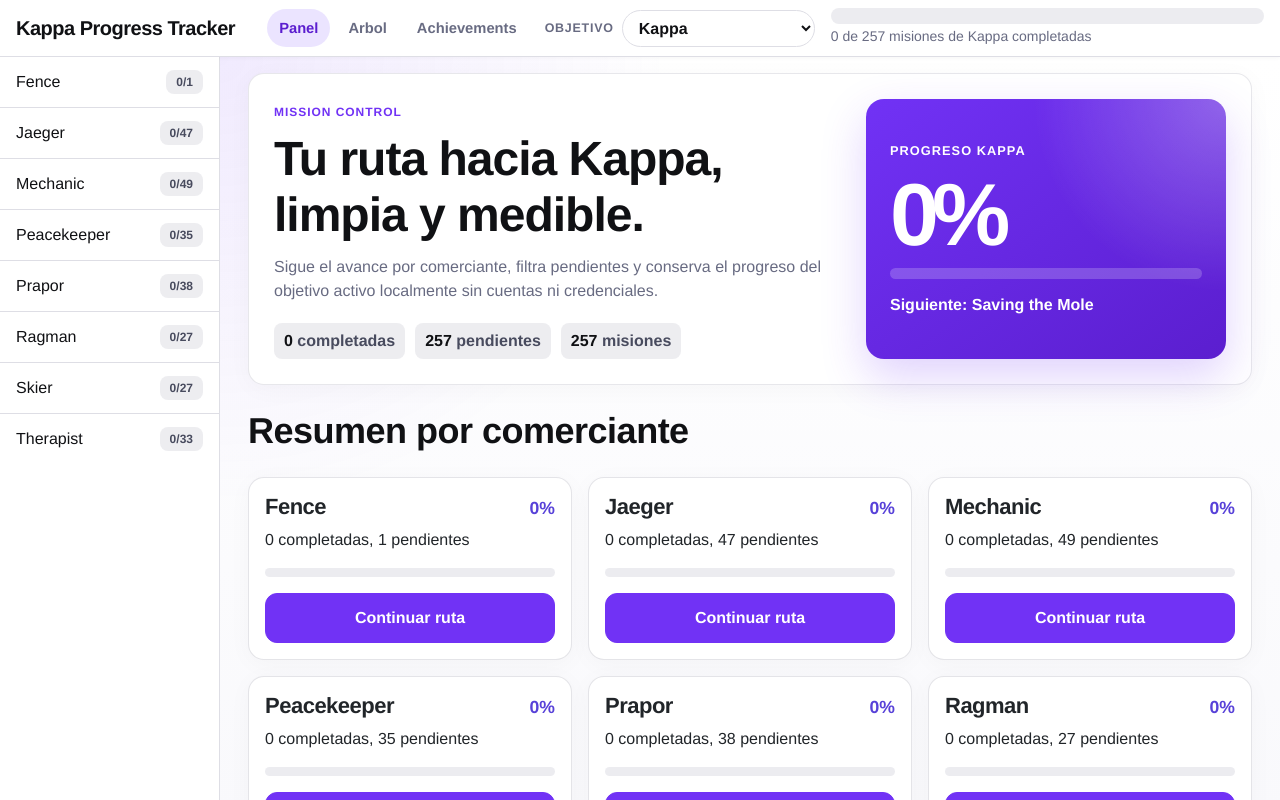
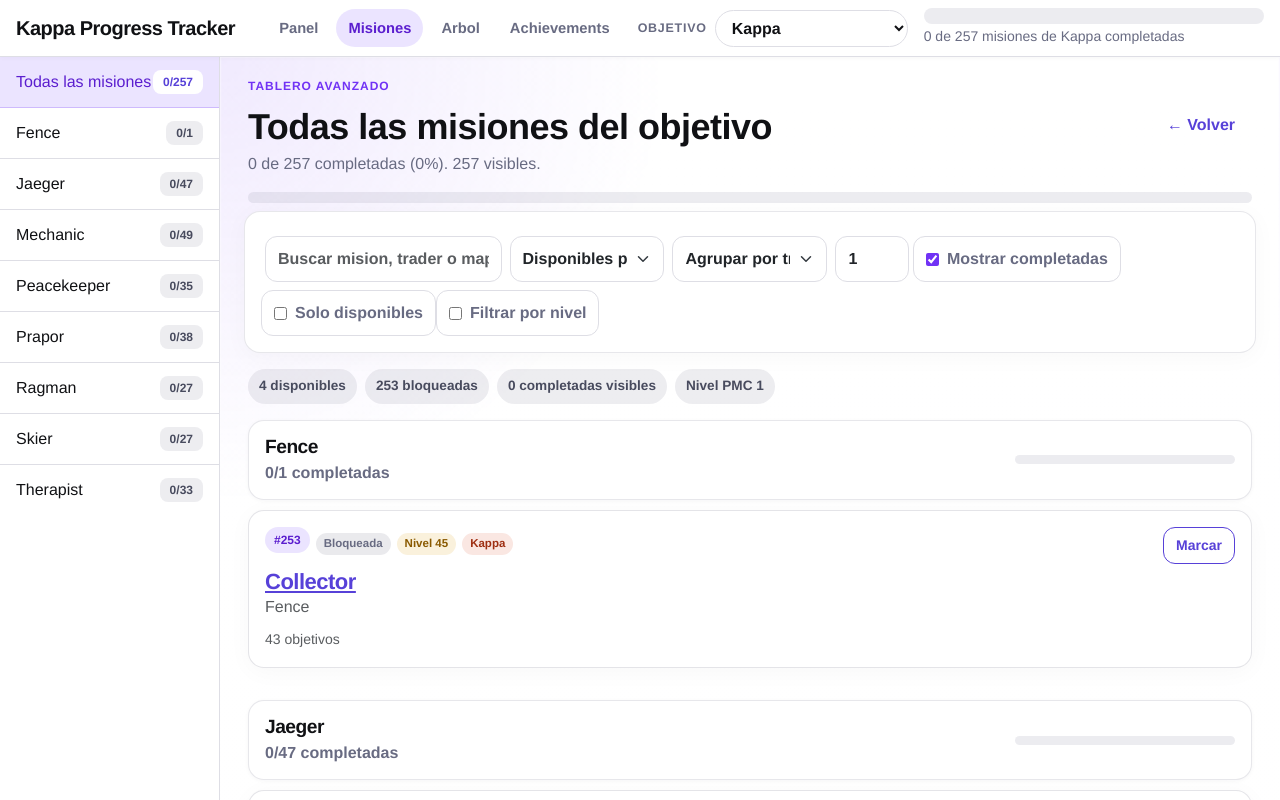
Before and after one commit to mario-asenjo/KappaRequirementsPage, a React (Vite) app: page /tasks in a window 1280 px wide. Before the commit this address led to /. Shown: the top 800 px of the page. Built offline with nearby package versions, Linux system fonts and the light colour scheme.

Commit message:
Add reference parity quest board

```diff
--- a/src/App.tsx
+++ b/src/App.tsx
@@ -37,6 +37,7 @@ const App: React.FC = () => {
         <main className="app-main flex-grow-1 overflow-auto p-3">
           <Routes>
             <Route path="/" element={<Home tasks={activeTasks} goal={activeGoal} goalProgress={goalProgress} />} />
+            <Route path="/tasks" element={<QuestListPage tasks={activeTasks} />} />
             <Route path="/quest-tree" element={<QuestTreePage tasks={activeTasks} />} />
             <Route path="/achievements" element={<AchievementsPage tasks={allTasks} onGoalChange={setActiveGoalId} />} />
             <Route
--- a/src/components/Header.tsx
+++ b/src/components/Header.tsx
@@ -33,6 +33,7 @@ const Header: React.FC<HeaderProps> = ({ tasks, goals, activeGoal, goalProgress,
       <NavLink to="/" className="navbar-brand mb-0 h1">Kappa Progress Tracker</NavLink>
       <nav className="header-nav" aria-label="Navegacion principal">
         <NavLink to="/" end>Panel</NavLink>
+        <NavLink to="/tasks">Misiones</NavLink>
         <NavLink to="/quest-tree">Arbol</NavLink>
         <NavLink to="/achievements">Achievements</NavLink>
       </nav>
--- a/src/components/Sidebar.tsx
+++ b/src/components/Sidebar.tsx
@@ -25,6 +25,17 @@ const Sidebar: React.FC<SidebarProps> = ({ tasks }) => {
       aria-label="Comerciantes"
     >
       <div className="list-group list-group-flush">
+        <NavLink
+          to="/tasks"
+          className={({ isActive }) =>
+            `trader-link list-group-item list-group-item-action d-flex justify-content-between align-items-center ${
+              isActive ? 'active' : ''
+            }`
+          }
+        >
+          <span>Todas las misiones</span>
+          <span className="badge trader-badge">{completedTaskIds.filter((id) => tasks.some((task) => task.id === id)).length}/{tasks.length}</span>
+        </NavLink>
         {traders.map((trader) => {
           const traderTasks = tasks.filter((t) => t.trader === trader);
           const completedForTrader = traderTasks.filter((t) =>
--- a/src/components/TaskCard.tsx
+++ b/src/components/TaskCard.tsx
@@ -6,6 +6,7 @@ import { Task } from '../types';
 interface TaskCardProps {
   task: Task;
   position?: number;
+  status?: 'completed' | 'available' | 'locked';
 }
 
 /**
@@ -14,7 +15,7 @@ interface TaskCardProps {
  * is persisted in localStorage using the custom hook. Styling is kept
  * minimal using Bootstrap utility classes.
  */
-const TaskCard: React.FC<TaskCardProps> = ({ task, position }) => {
+const TaskCard: React.FC<TaskCardProps> = ({ task, position, status }) => {
   const { completedTaskIds, setCompletedTaskIds } = useProgress();
 
   const isCompleted = completedTaskIds.includes(task.id);
@@ -33,7 +34,17 @@ const TaskCard: React.FC<TaskCardProps> = ({ task, position }) => {
     <div className={`task-card card mb-3 ${isCompleted ? 'is-completed' : ''}`}>
       <div className="card-body d-flex flex-column flex-sm-row gap-3 justify-content-between align-items-start">
         <div className="task-card-content">
-          {position !== undefined && <span className="task-order">#{position}</span>}
+          <div className="task-card-badges">
+            {position !== undefined && <span className="task-order">#{position}</span>}
+            {status && (
+              <span className={`task-status task-status--${status}`}>
+                {status === 'available' ? 'Disponible' : status === 'locked' ? 'Bloqueada' : 'Completada'}
+              </span>
+            )}
+            {task.levelRequirement && <span className="task-level">Nivel {task.levelRequirement}</span>}
+            {task.lightkeeperRequired && <span className="task-flag task-flag--lightkeeper">LK</span>}
+            {task.countsForKappa && <span className="task-flag task-flag--kappa">Kappa</span>}
+          </div>
           <h5 className="card-title mb-1">
             <Link to={`/task/${encodeURIComponent(task.id)}`}>{task.title}</Link>
           </h5>
--- a/src/pages/QuestListPage.tsx
+++ b/src/pages/QuestListPage.tsx
@@ -1,8 +1,9 @@
-import React, { useState } from 'react';
+import React, { useMemo, useState } from 'react';
 import { useParams, Link } from 'react-router-dom';
 import TaskCard from '../components/TaskCard';
 import useProgress from '../hooks/useProgress';
 import { Task } from '../types';
+import { getQuestStatus } from '../utils/questTree';
 
 interface QuestListPageProps {
   tasks: Task[];
@@ -15,73 +16,180 @@ interface QuestListPageProps {
  */
 const QuestListPage: React.FC<QuestListPageProps> = ({ tasks }) => {
   const { traderName } = useParams();
-  const trader = decodeURIComponent(traderName ?? '');
-  const traderTasks = tasks.filter((t) => t.trader === trader);
-  const { completedTaskIds } = useProgress();
+  const trader = traderName ? decodeURIComponent(traderName) : '';
+  const scopedTasks = trader ? tasks.filter((task) => task.trader === trader) : tasks;
+  const { completedTaskIds, playerLevel, setPlayerLevel } = useProgress();
   const [search, setSearch] = useState('');
-  const [hideCompleted, setHideCompleted] = useState(false);
-  const completedForTrader = traderTasks.filter((task) => completedTaskIds.includes(task.id)).length;
-  const traderProgress = traderTasks.length > 0
-    ? Math.round((completedForTrader / traderTasks.length) * 100)
+  const [showCompleted, setShowCompleted] = useState(true);
+  const [nextOnly, setNextOnly] = useState(false);
+  const [levelFilter, setLevelFilter] = useState(false);
+  const [groupBy, setGroupBy] = useState<'trader' | 'map'>('trader');
+  const [sortBy, setSortBy] = useState<'name' | 'level-asc' | 'level-desc' | 'incomplete-first' | 'available-first'>('available-first');
+  const completedForScope = scopedTasks.filter((task) => completedTaskIds.includes(task.id)).length;
+  const scopeProgress = scopedTasks.length > 0
+    ? Math.round((completedForScope / scopedTasks.length) * 100)
     : 0;
+  const tasksByNameOrId = useMemo(() => {
+    const index = new Map<string, Task>();
+    tasks.forEach((task) => {
+      index.set(task.id.trim().toLowerCase(), task);
+      index.set(task.title.trim().toLowerCase(), task);
+    });
+    return index;
+  }, [tasks]);
 
-  const filtered = traderTasks.filter((task) => {
-    const matchesTitle = task.title.toLowerCase().includes(search.toLowerCase());
+  const getStatus = (task: Task) => getQuestStatus(task, completedTaskIds, tasksByNameOrId, playerLevel);
+  const filtered = scopedTasks.filter((task) => {
+    const normalizedSearch = search.toLowerCase().trim();
+    const matchesSearch = !normalizedSearch
+      || task.title.toLowerCase().includes(normalizedSearch)
+      || task.trader.toLowerCase().includes(normalizedSearch)
+      || (task.location ?? '').toLowerCase().includes(normalizedSearch);
     const isCompleted = completedTaskIds.includes(task.id);
-    return matchesTitle && (!hideCompleted || !isCompleted);
+    const status = getStatus(task);
+    return matchesSearch
+      && (showCompleted || !isCompleted)
+      && (!nextOnly || status === 'available')
+      && (!levelFilter || (task.levelRequirement ?? 1) <= playerLevel);
   });
+  const sorted = [...filtered].sort((a, b) => {
+    const completedA = completedTaskIds.includes(a.id);
+    const completedB = completedTaskIds.includes(b.id);
+    const statusA = getStatus(a);
+    const statusB = getStatus(b);
+
+    if (sortBy === 'level-asc') return (a.levelRequirement ?? 1) - (b.levelRequirement ?? 1) || a.title.localeCompare(b.title);
+    if (sortBy === 'level-desc') return (b.levelRequirement ?? 1) - (a.levelRequirement ?? 1) || a.title.localeCompare(b.title);
+    if (sortBy === 'incomplete-first' && completedA !== completedB) return completedA ? 1 : -1;
+    if (sortBy === 'available-first' && statusA !== statusB) {
+      const order = { available: 0, locked: 1, completed: 2 };
+      return order[statusA] - order[statusB];
+    }
+
+    return a.title.localeCompare(b.title);
+  });
+  const groups = sorted.reduce<Record<string, Task[]>>((acc, task) => {
+    const key = groupBy === 'map' ? task.location || 'Sin mapa especifico' : task.trader;
+    acc[key] = acc[key] ?? [];
+    acc[key].push(task);
+    return acc;
+  }, {});
+  const groupEntries = Object.entries(groups).sort(([a], [b]) => a.localeCompare(b));
+  const handlePlayerLevelChange = (event: React.ChangeEvent<HTMLInputElement>) => {
+    setPlayerLevel(Math.min(79, Math.max(1, Number(event.target.value) || 1)));
+  };
 
   return (
-    <div className="container-fluid">
+    <div className="quest-board-page container-fluid">
       <div className="page-heading d-flex flex-column flex-sm-row align-items-sm-center gap-2 mb-3">
           <div className="me-auto">
-            <span className="eyebrow">Ruta ordenada por aparicion</span>
-            <h2 className="mb-1">Misiones de {trader}</h2>
+            <span className="eyebrow">Tablero avanzado</span>
+            <h2 className="mb-1">{trader ? `Misiones de ${trader}` : 'Todas las misiones del objetivo'}</h2>
             <p className="page-subtitle mb-0">
-              {completedForTrader} de {traderTasks.length} completadas ({traderProgress}%).
+              {completedForScope} de {scopedTasks.length} completadas ({scopeProgress}%). {filtered.length} visibles.
             </p>
           </div>
           <Link to="/" className="btn btn-link">← Volver</Link>
       </div>
-      <div className="progress trader-page-progress mb-3" aria-label={`Progreso de ${trader}`}>
+      <div className="progress trader-page-progress mb-3" aria-label={trader ? `Progreso de ${trader}` : 'Progreso de todas las misiones'}>
         <div
           className="progress-bar"
           role="progressbar"
-          style={{ width: `${traderProgress}%` }}
-          aria-valuenow={traderProgress}
+          style={{ width: `${scopeProgress}%` }}
+          aria-valuenow={scopeProgress}
           aria-valuemin={0}
           aria-valuemax={100}
         ></div>
       </div>
-      <div className="filter-panel row mb-3">
-        <div className="col-md-6 col-lg-4 mb-2">
+      <div className="filter-panel quest-board-controls row g-2 mb-3">
+        <div className="col-md-6 col-xl-3">
           <input
             type="text"
             className="form-control"
-            placeholder="Buscar misión…"
+            placeholder="Buscar mision, trader o mapa..."
             value={search}
             onChange={(e) => setSearch(e.target.value)}
           />
         </div>
-        <div className="col-md-6 col-lg-4 mb-2 d-flex align-items-center">
+        <div className="col-md-6 col-xl-2">
+          <select className="form-select" value={sortBy} onChange={(event) => setSortBy(event.target.value as typeof sortBy)}>
+            <option value="available-first">Disponibles primero</option>
+            <option value="incomplete-first">Incompletas primero</option>
+            <option value="name">Nombre A-Z</option>
+            <option value="level-asc">Nivel bajo-alto</option>
+            <option value="level-desc">Nivel alto-bajo</option>
+          </select>
+        </div>
+        {!trader && (
+          <div className="col-md-6 col-xl-2">
+            <select className="form-select" value={groupBy} onChange={(event) => setGroupBy(event.target.value as typeof groupBy)}>
+              <option value="trader">Agrupar por trader</option>
+              <option value="map">Agrupar por mapa</option>
+            </select>
+          </div>
+        )}
+        <div className="col-6 col-md-3 col-xl-1">
           <input
-            type="checkbox"
-            className="form-check-input me-2"
-            id="hideCompleted"
-            checked={hideCompleted}
-            onChange={(e) => setHideCompleted(e.target.checked)}
+            type="number"
+            className="form-control"
+            aria-label="Nivel PMC"
+            min="1"
+            max="79"
+            value={playerLevel}
+            onChange={handlePlayerLevelChange}
           />
-          <label htmlFor="hideCompleted" className="form-check-label">
-            Ocultar completadas
-          </label>
         </div>
+        <label className="col-md-6 col-xl-auto quest-board-toggle">
+          <input type="checkbox" checked={showCompleted} onChange={(event) => setShowCompleted(event.target.checked)} />
+          Mostrar completadas
+        </label>
+        <label className="col-md-6 col-xl-auto quest-board-toggle">
+          <input type="checkbox" checked={nextOnly} onChange={(event) => setNextOnly(event.target.checked)} />
+          Solo disponibles
+        </label>
+        <label className="col-md-6 col-xl-auto quest-board-toggle">
+          <input type="checkbox" checked={levelFilter} onChange={(event) => setLevelFilter(event.target.checked)} />
+          Filtrar por nivel
+        </label>
       </div>
-      {filtered.length === 0 ? (
+      <div className="quest-board-summary mb-3" aria-label="Resumen de filtros">
+        <span>{sorted.filter((task) => getStatus(task) === 'available').length} disponibles</span>
+        <span>{sorted.filter((task) => getStatus(task) === 'locked').length} bloqueadas</span>
+        <span>{sorted.filter((task) => completedTaskIds.includes(task.id)).length} completadas visibles</span>
+        <span>Nivel PMC {playerLevel}</span>
+      </div>
+      {sorted.length === 0 ? (
         <p className="empty-state">No hay misiones que coincidan con tu busqueda.</p>
       ) : (
-        filtered.map((task) => (
-          <TaskCard key={task.id} task={task} position={traderTasks.indexOf(task) + 1} />
-        ))
+        <div className="quest-board-groups">
+          {groupEntries.map(([groupName, groupTasks]) => {
+            const completedForGroup = groupTasks.filter((task) => completedTaskIds.includes(task.id)).length;
+            const progress = groupTasks.length > 0 ? Math.round((completedForGroup / groupTasks.length) * 100) : 0;
+            return (
+              <section key={groupName} className="quest-board-group">
+                {!trader && (
+                  <div className="quest-board-group-header">
+                    <div>
+                      <h3>{groupName}</h3>
+                      <p>{completedForGroup}/{groupTasks.length} completadas</p>
+                    </div>
+                    <div className="progress" aria-label={`Progreso de ${groupName}`}>
+                      <div className="progress-bar" style={{ width: `${progress}%` }}></div>
+                    </div>
+                  </div>
+                )}
+                {groupTasks.map((task) => (
+                  <TaskCard
+                    key={task.id}
+                    task={task}
+                    position={scopedTasks.findIndex((candidate) => candidate.id === task.id) + 1}
+                    status={getStatus(task)}
+                  />
+                ))}
+              </section>
+            );
+          })}
+        </div>
       )}
     </div>
   );
--- a/src/styles.css
+++ b/src/styles.css
@@ -374,6 +374,136 @@ a:hover {
   font-weight: 800;
   margin-bottom: 8px;
   padding: 4px 9px;
+}
+
+.task-card-badges {
+  align-items: center;
+  display: flex;
+  flex-wrap: wrap;
+  gap: 6px;
+  margin-bottom: 8px;
+}
+
+.task-status,
+.task-level,
+.task-flag {
+  border-radius: 9999px;
+  display: inline-flex;
+  font-size: 0.72rem;
+  font-weight: 800;
+  line-height: 1;
+  padding: 5px 8px;
+}
+
+.task-status--available {
+  background: rgba(20, 158, 97, 0.14);
+  color: var(--kraken-success-dark);
+}
+
+.task-status--locked {
+  background: rgba(104, 107, 130, 0.14);
+  color: var(--kraken-neutral);
+}
+
+.task-status--completed {
+  background: rgba(113, 50, 245, 0.14);
+  color: var(--kraken-purple-deep);
+}
+
+.task-level {
+  background: rgba(217, 158, 11, 0.14);
+  color: #8a5a00;
+}
+
+.task-flag--kappa {
+  background: rgba(209, 57, 19, 0.12);
+  color: #9e2f12;
+}
+
+.task-flag--lightkeeper {
+  background: rgba(20, 158, 97, 0.12);
+  color: var(--kraken-success-dark);
+}
+
+.quest-board-controls {
+  align-items: center;
+}
+
+.quest-board-controls .form-control,
+.quest-board-controls .form-select {
+  border-color: var(--kraken-border);
+  border-radius: 12px;
+  font-weight: 600;
+  min-height: 46px;
+}
+
+.quest-board-toggle {
+  align-items: center;
+  background: #ffffff;
+  border: 1px solid var(--kraken-border);
+  border-radius: 12px;
+  color: var(--kraken-neutral);
+  display: inline-flex;
+  font-weight: 700;
+  gap: 8px;
+  min-height: 46px;
+  padding: 10px 12px;
+}
+
+.quest-board-toggle input {
+  accent-color: var(--kraken-purple);
+}
+
+.quest-board-summary {
+  display: flex;
+  flex-wrap: wrap;
+  gap: 8px;
+}
+
+.quest-board-summary span {
+  background: rgba(104, 107, 130, 0.12);
+  border-radius: 9999px;
+  color: #484b5e;
+  font-size: 0.85rem;
+  font-weight: 800;
+  padding: 7px 11px;
+}
+
+.quest-board-groups {
+  display: grid;
+  gap: 16px;
+}
+
+.quest-board-group {
+  min-width: 0;
+}
+
+.quest-board-group-header {
+  align-items: center;
+  background: #ffffff;
+  border: 1px solid rgba(104, 107, 130, 0.16);
+  border-radius: 16px;
+  box-shadow: var(--kraken-micro-shadow);
+  display: grid;
+  gap: 12px;
+  grid-template-columns: minmax(0, 1fr) minmax(120px, 220px);
+  margin-bottom: 10px;
+  padding: 14px 16px;
+}
+
+.quest-board-group-header h3 {
+  font-size: 1.2rem;
+  margin: 0;
+}
+
+.quest-board-group-header p {
+  color: var(--kraken-neutral);
+  font-weight: 700;
+  margin: 3px 0 0;
+}
+
+.quest-board-group-header .progress {
+  height: 0.55rem;
 }
 
 .page-subtitle {
```
Also changed, not shown: 3 other files (tests, documents, lock files or other folders).
